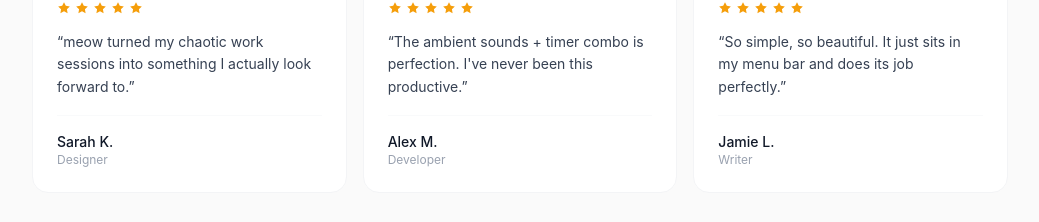
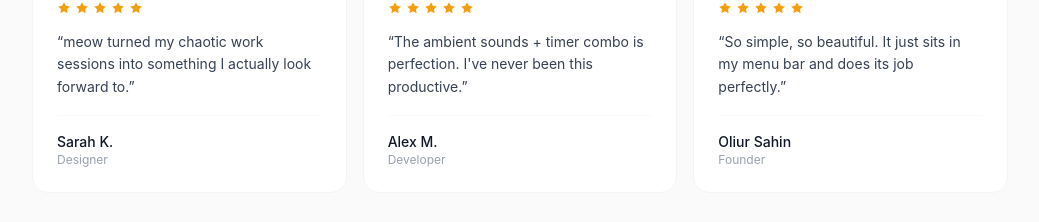
Before and after one commit to sajdakabir/meow, a Next.js app in the folder apps/landing/: page / in a window 1280 px wide. Shown: the part 2354-2576 px from the top of the page, without its empty margins (120-1159 px from the left). Built offline with nearby package versions, Linux system fonts and the light colour scheme.

Commit message:
feat: update testimonials and add new image assets for enhanced landing page experience

```diff
--- a/apps/landing/app/page.js
+++ b/apps/landing/app/page.js
@@ -91,7 +91,7 @@ const FEATURES = [
 const TESTIMONIALS = [
   { text: 'meow turned my chaotic work sessions into something I actually look forward to.', author: 'Sarah K.', role: 'Designer' },
   { text: 'The ambient sounds + timer combo is perfection. I\'ve never been this productive.', author: 'Alex M.', role: 'Developer' },
-  { text: 'So simple, so beautiful. It just sits in my menu bar and does its job perfectly.', author: 'Jamie L.', role: 'Writer' },
+  { text: 'So simple, so beautiful. It just sits in my menu bar and does its job perfectly.', author: 'Oliur Sahin', role: 'Founder' },
 ];
 
 const FAQS = [
```
Also changed, not shown: apps/landing/public/image.png (deleted), 2 other files (tests, documents, lock files or other folders).
